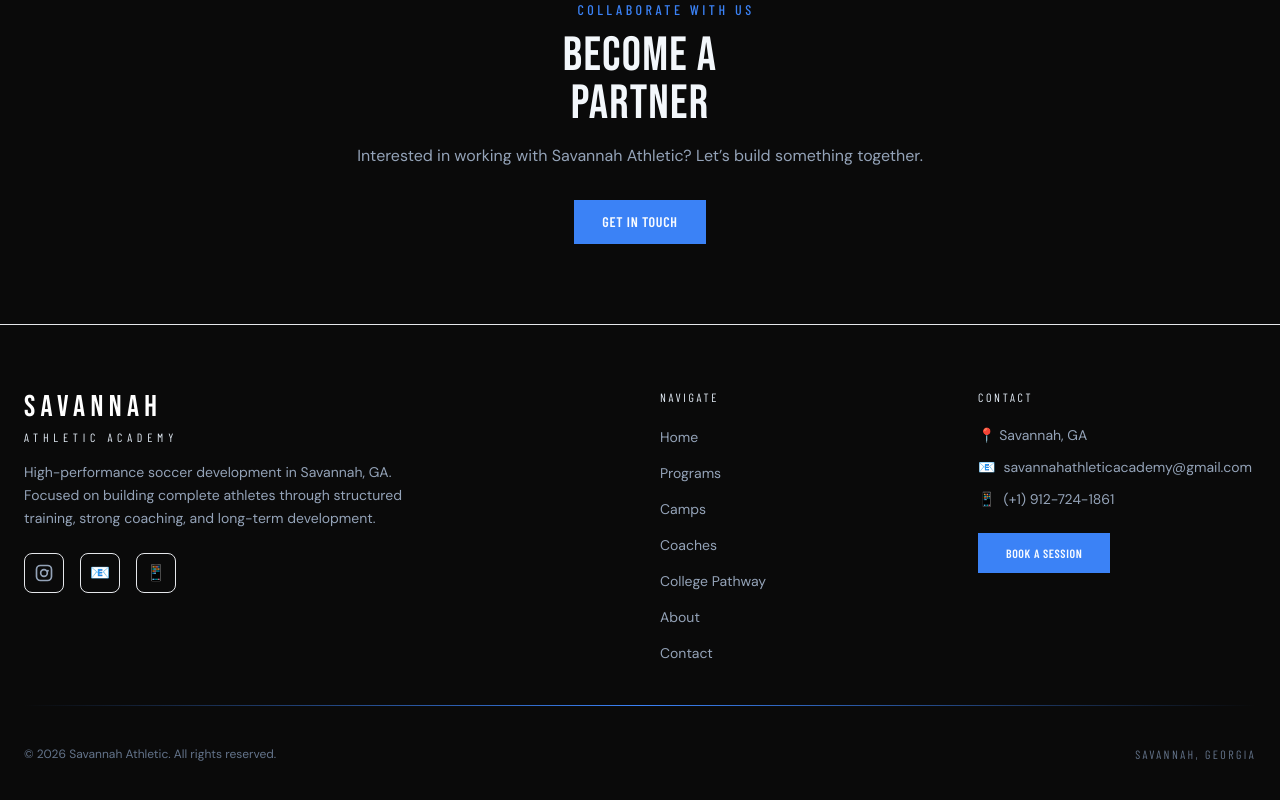
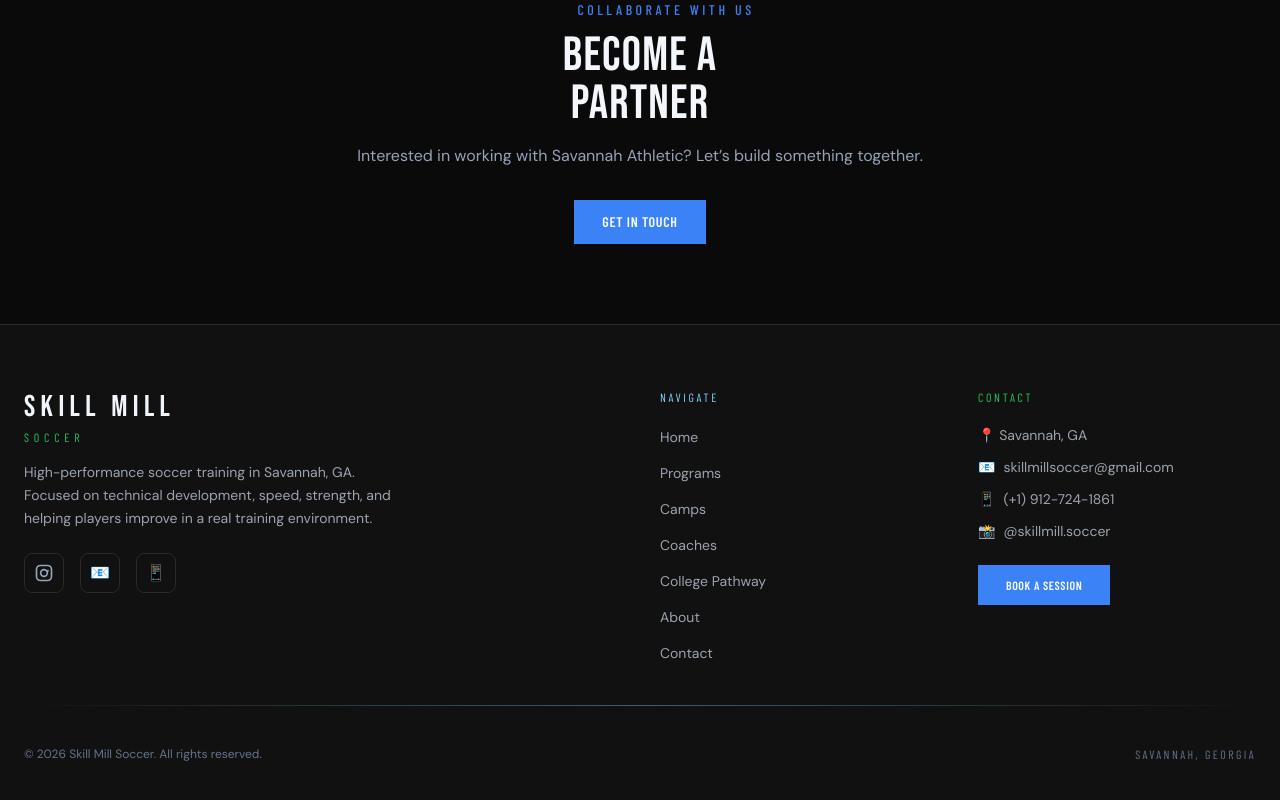
Before and after one commit to savannahathleticacademy-sys/savannah-athletic, a React (Vite) app: page /partners in a window 1280 px wide. Shown: the part 1351-2151 px from the top of the page. Built offline with nearby package versions, Linux system fonts and the light colour scheme; a web font is replaced by a local one.

Commit message:
Update Footer.jsx

```diff
--- a/src/Footer.jsx
+++ b/src/Footer.jsx
@@ -2,30 +2,29 @@ import { Link } from 'react-router-dom'
 
 export default function Footer() {
   return (
-    <footer className="bg-pitch-dark border-t border-pitch-border">
+    <footer className="bg-skill-dark border-t border-skill-border">
       <div className="max-w-7xl mx-auto px-4 sm:px-6 py-16">
         <div className="grid grid-cols-1 md:grid-cols-4 gap-10">
           {/* Brand */}
           <div className="md:col-span-2">
-            <div className="font-display text-white text-3xl tracking-[0.18em] mb-1">
-              SAVANNAH
+            <div className="font-display text-text-main text-3xl tracking-[0.18em] mb-1 uppercase">
+              SKILL MILL
             </div>
-            <div className="font-heading text-green text-xs tracking-[0.4em] uppercase mb-4">
-              Athletic Academy
+            <div className="font-heading text-accent-green text-xs tracking-[0.4em] uppercase mb-4">
+              Soccer
             </div>
 
-            <p className="text-slate-400 text-sm leading-relaxed max-w-sm">
-              High-performance soccer development in Savannah, GA. Focused on
-              building complete athletes through structured training, strong coaching,
-              and long-term development.
+            <p className="text-text-muted text-sm leading-relaxed max-w-sm">
+              High-performance soccer training in Savannah, GA. Focused on technical
+              development, speed, strength, and helping players improve in a real training environment.
             </p>
 
             <div className="flex items-center gap-4 mt-6">
               <a
-                href="https://www.instagram.com/savannahathleticacademy/"
+                href="https://www.instagram.com/skillmill.soccer/"
                 target="_blank"
                 rel="noreferrer"
-                className="w-10 h-10 rounded-lg border border-pitch-border flex items-center justify-center text-slate-400 hover:text-blue hover:border-blue transition-all duration-200"
+                className="w-10 h-10 rounded-lg border border-skill-border flex items-center justify-center text-slate-400 hover:text-primary hover:border-primary transition-all duration-200"
                 aria-label="Instagram"
               >
                 <svg className="w-5 h-5" fill="currentColor" viewBox="0 0 24 24">
@@ -34,8 +33,8 @@ export default function Footer() {
               </a>
 
               <a
-                href="mailto:savannahathleticacademy@gmail.com"
-                className="w-10 h-10 rounded-lg border border-pitch-border flex items-center justify-center text-slate-400 hover:text-green hover:border-green transition-all duration-200"
+                href="mailto:skillmillsoccer@gmail.com"
+                className="w-10 h-10 rounded-lg border border-skill-border flex items-center justify-center text-slate-400 hover:text-accent-green hover:border-accent-green transition-all duration-200"
                 aria-label="Email"
               >
                 📧
@@ -43,7 +42,7 @@ export default function Footer() {
 
               <a
                 href="tel:+19127241861"
-                className="w-10 h-10 rounded-lg border border-pitch-border flex items-center justify-center text-slate-400 hover:text-blue hover:border-blue transition-all duration-200"
+                className="w-10 h-10 rounded-lg border border-skill-border flex items-center justify-center text-slate-400 hover:text-primary hover:border-primary transition-all duration-200"
                 aria-label="Phone"
               >
                 📱
@@ -53,7 +52,7 @@ export default function Footer() {
 
           {/* Quick Links */}
           <div>
-            <h4 className="font-heading tracking-[0.22em] uppercase text-xs text-blue mb-5">
+            <h4 className="font-heading tracking-[0.22em] uppercase text-xs text-primary mb-5">
               Navigate
             </h4>
 
@@ -70,7 +69,7 @@ export default function Footer() {
                 <li key={path}>
                   <Link
                     to={path}
-                    className="text-slate-400 hover:text-white text-sm transition-colors duration-200 font-body"
+                    className="text-text-muted hover:text-text-main text-sm transition-colors duration-200 font-body"
                   >
                     {label}
                   </Link>
@@ -81,11 +80,11 @@ export default function Footer() {
 
           {/* Contact */}
           <div>
-            <h4 className="font-heading tracking-[0.22em] uppercase text-xs text-green mb-5">
+            <h4 className="font-heading tracking-[0.22em] uppercase text-xs text-accent-green mb-5">
               Contact
             </h4>
 
-            <ul className="space-y-3 text-sm text-slate-400">
+            <ul className="space-y-3 text-sm text-text-muted">
               <li className="flex items-start gap-2">
                 📍 Savannah, GA
               </li>
@@ -93,10 +92,10 @@ export default function Footer() {
               <li className="flex items-start gap-2">
                 📧
                 <a
-                  href="mailto:savannahathleticacademy@gmail.com"
-                  className="hover:text-white transition-colors duration-200 break-all"
+                  href="mailto:skillmillsoccer@gmail.com"
+                  className="hover:text-text-main transition-colors duration-200 break-all"
                 >
-                  savannahathleticacademy@gmail.com
+                  skillmillsoccer@gmail.com
                 </a>
               </li>
 
@@ -104,9 +103,21 @@ export default function Footer() {
                 📱
                 <a
                   href="tel:+19127241861"
-                  className="hover:text-white transition-colors duration-200"
+                  className="hover:text-text-main transition-colors duration-200"
                 >
                   (+1) 912-724-1861
+                </a>
+              </li>
+
+              <li className="flex items-start gap-2">
+                📸
+                <a
+                  href="https://www.instagram.com/skillmill.soccer/"
+                  target="_blank"
+                  rel="noreferrer"
+                  className="hover:text-text-main transition-colors duration-200"
+                >
+                  @skillmill.soccer
                 </a>
               </li>
             </ul>
@@ -117,10 +128,10 @@ export default function Footer() {
           </div>
         </div>
 
-        <div className="gold-line my-10" />
+        <div className="my-10 h-px bg-gradient-to-r from-transparent via-primary/40 to-transparent" />
 
         <div className="flex flex-col sm:flex-row items-center justify-between gap-4 text-xs text-slate-500">
-          <p>© {new Date().getFullYear()} Savannah Athletic. All rights reserved.</p>
+          <p>© {new Date().getFullYear()} Skill Mill Soccer. All rights reserved.</p>
           <p className="font-heading tracking-[0.2em] uppercase">Savannah, Georgia</p>
         </div>
       </div>
```
